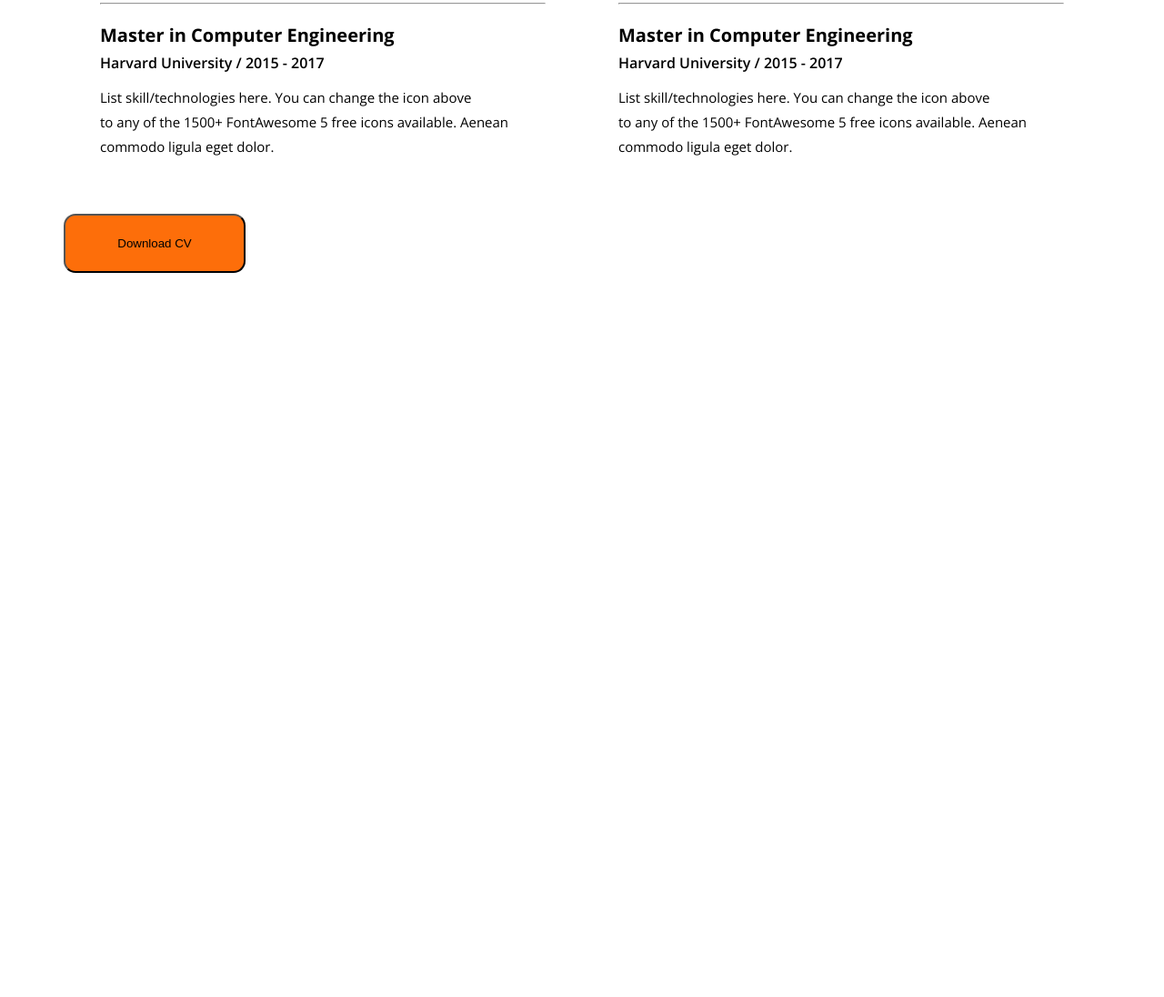
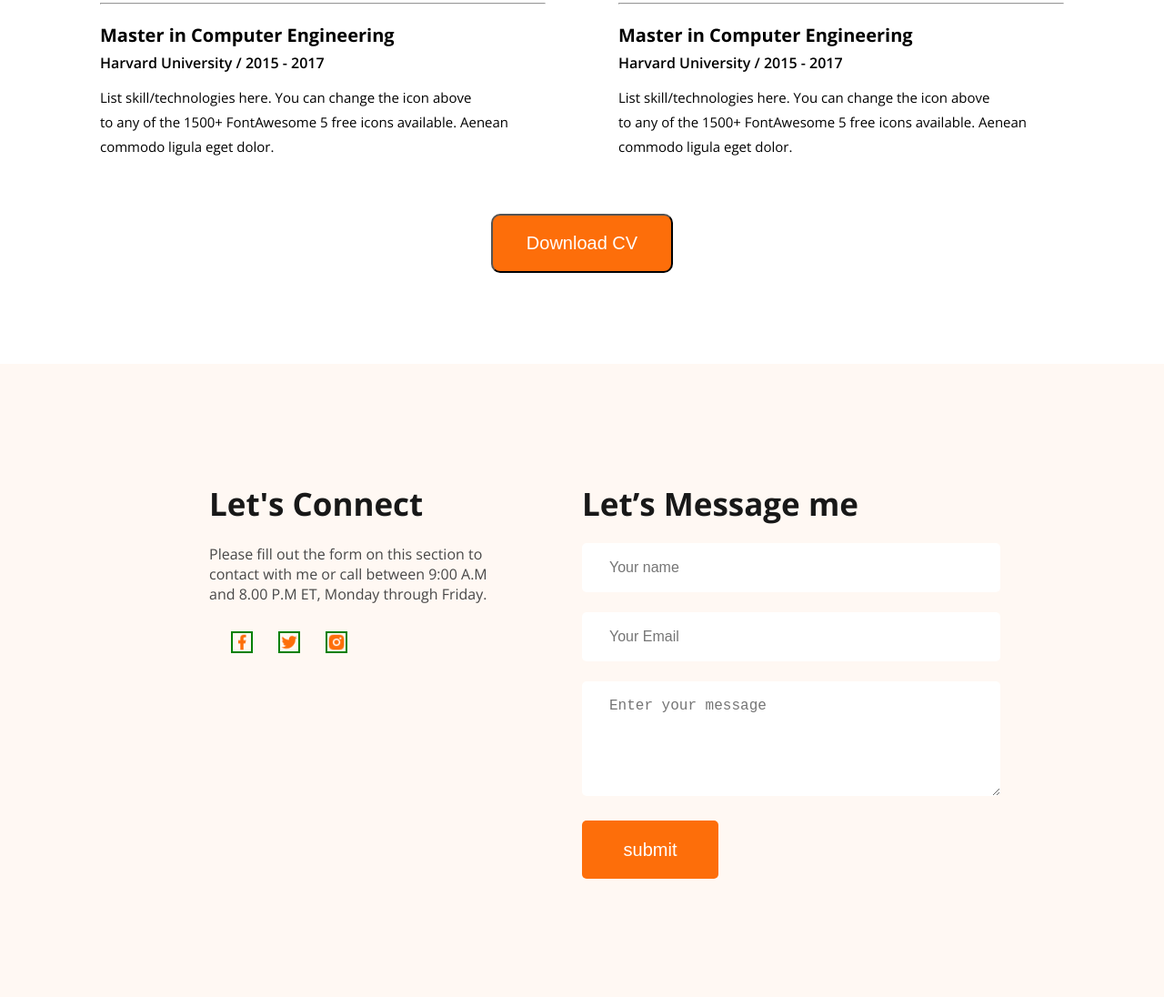
Before and after one commit to ahm-amdad/portfolio-figma-file, a plain HTML site: page index.html in a window 1280 px wide. Shown: the part 2871-3967 px from the top of the page at 91% size. Before the commit the page ends 3171 px from the top, so only its background shows below. Drawn offline with nearby package versions, Linux system fonts and the light colour scheme.

Commit message:
add a to z

```diff
--- a/index.html
+++ b/index.html
@@ -229,8 +229,34 @@
             </div>
           </div>
         </div>
-        <button class="cv-download">Download CV</button>
+        <div class="btn-cv-resume">
+          <button class="cv-download">Download CV</button>
+        </div>
       </section>
     </main>
+    <footer>
+      <div class="footer-container">
+        <div class="footer-social">
+          <h5 class="connect">Let's Connect</h5>
+          <p class="social-des">Please fill out the form on this section to contact with me or call between  9:00 A.M and 8.00 P.M ET, Monday through Friday.</p>
+          <div class="social-icon">
+            <img src="images/icons/facebook.png" alt="">
+            <img src="images/icons/twitter.png" alt="">
+            <img src="images/icons/insta.png" alt="">
+          </div>
+        </div>
+        <div class="footer-contact">
+          <h4 class="message">Let’s Message me</h4>
+          <form action="">
+            <input type="text" name="" id="" placeholder="Your name"><br><br>
+            <input type="email" name="" id="" placeholder="Your Email"><br><br>
+            <textarea name="" id="" rows="5" cols="30" placeholder="Enter your message"></textarea><br><br>
+            <input type="submit" value="submit">
+          </form>
+        </div>
+      </div>
+    </footer>
+
+
   </body>
 </html>
--- a/style.css
+++ b/style.css
@@ -1,8 +1,8 @@
-
 @import url('https://fonts.googleapis.com/css2?family=Open+Sans:wght@300..800&family=Roboto+Condensed:ital,wght@0,100..900;1,100..900&display=swap');
 
 body {
-        font-family: 'Open Sans', sans-serif; /* or 'Roboto Condensed' if preferred */
+    font-family: 'Open Sans', sans-serif;
+    /* or 'Roboto Condensed' if preferred */
 }
 
 * {
@@ -10,25 +10,28 @@
     padding: 0;
     box-sizing: border-box;
 }
-.container{
-    width:100%;
-    height:100vh;
+
+.container {
+    width: 100%;
+    height: 100vh;
     background-color: #FFF8F3;
-    background-image: url('images/header_bg.png'),url(images/developer.png);
+    background-image: url('images/header_bg.png'), url(images/developer.png);
     background-repeat: no-repeat;
     background-position: bottom right, left;
 }
-.container .vertical-text{
-    width:5%;
+
+.container .vertical-text {
+    width: 5%;
 }
-.container .main-content{
-    width:95%;
+
+.container .main-content {
+    width: 95%;
 }
 
 /* Main container styling */
 .container {
     display: flex;
-    font-family:Open sans, sans-serif;
+    font-family: Open sans, sans-serif;
 }
 
 /* Vertical text section styling */
@@ -36,11 +39,11 @@
     font-size: 4rem;
     padding-left: 15px;
     font-weight: bold;
-    color:#dcd6d2;
+    color: #dcd6d2;
     font-family: Open sans, serif;
     display: flex;
     flex-direction: column-reverse;
-    align-items:start;
+    align-items: start;
     /* letter-spacing: 2px;  */
 }
 
@@ -78,15 +81,15 @@
     display: flex;
     justify-content: center;
     align-items: center;
-    gap:60px;
-    margin:0 50px 0 30px;
+    gap: 60px;
+    margin: 0 50px 0 30px;
 }
 
 .nav-links a {
     text-decoration: none;
     color: #333;
     font-size: 16px;
-    font-family: Open sans,sans-serif;
+    font-family: Open sans, sans-serif;
 }
 
 .hire-me-btn {
@@ -97,7 +100,7 @@
     border-radius: 5px;
     cursor: pointer;
     font-size: 16px;
-    font-family: Open sans,sans-serif;
+    font-family: Open sans, sans-serif;
 }
 
 
@@ -165,73 +168,83 @@
 /* ============================== */
 /* ======= About me style========== */
 /* =============================================== */
-.about-me{
-    padding:100px;
+.about-me {
+    padding: 100px;
     background-color: #fff;
 }
-.about-container{
-    width:1140px;
+
+.about-container {
+    width: 1140px;
     background-color: #FFF8F3;
     margin: 0 auto;
     text-align: center;
-    padding:150px;
+    padding: 150px;
 
 }
-.about-title{
+
+.about-title {
     font-size: 35px;
     font-weight: bold;
     margin-bottom: 20px;
 }
-.about-description{
+
+.about-description {
     font-size: 18px;
 
 }
-.about-info-container{
+
+.about-info-container {
     margin-top: 30px;
     display: flex;
     justify-content: center;
 
 }
-.about-info{
+
+.about-info {
     margin: 0 30px 0 30px;
 }
+
 .info-title {
     font-size: 13px;
 
 }
-.info-detail{
+
+.info-detail {
     font-size: 16px;
-    font-weight:600;
+    font-weight: 600;
 }
 
 /* ============================== */
 /* ======= what i do ========== */
 /* ============================= */
-.what_i_do{
+.what_i_do {
     margin-bottom: 100px;
 }
-.what-container{
+
+.what-container {
     text-align: center;
     width: 900px;
 
-  margin:0 auto;
+    margin: 0 auto;
 }
-.primary-title{
+
+.primary-title {
     font-size: 35px;
     font-weight: bold;
     margin-bottom: 30px;
-    color:#7B1FA2;
+    color: #7B1FA2;
 }
 
 /* ============================== */
 /* ======= skills style ========== */
 /* ============================= */
-.skills{
+.skills {
     width: 1140px;
-    margin:0 auto;
+    margin: 0 auto;
     margin-bottom: 150px;
 }
-.skills-container{
+
+.skills-container {
     display: flex;
     /* background-color: #f7f7f7; */
 
@@ -240,18 +253,21 @@
 
 
 }
-.skill{
+
+.skill {
     background-color: #FFFFFF;
     padding: 20px;
     border-radius: 10px;
     box-shadow: 0px 5px 80px 0px rgb(71, 207, 71);
 }
-.skill-title{
+
+.skill-title {
     font-size: 20px;
     margin-bottom: 15px;
     margin-top: 15px;
 }
-.skill-description{
+
+.skill-description {
 
     font-size: 15px;
     line-height: 2;
@@ -260,57 +276,185 @@
 /* ============================== */
 /* ======= skills style ========== */
 /* ============================= */
-.resume{
-    width : 1140px;
+.resume {
+    width: 1140px;
     margin: 0 auto;
+    margin-bottom: 100px;
 }
-.resume > h3{
+
+.resume>h3 {
     text-align: center;
     margin-bottom: 140px;
 }
-.resume-container{
+
+.resume-container {
     display: flex;
 
 }
-.resume-col-left{
 
-    padding:40px
+.resume-col-left {
+
+    padding: 40px
 }
-.resume-col-right{
+
+.resume-col-right {
     /* background-color: #fff; */
-    padding:40px
+    padding: 40px
 }
-.resume-left-title{
+
+.resume-left-title {
     font-size: 25px;
     margin-bottom: 25px;
 }
-.resume-item{
 
-}
-.resume-item-title{
+.resume-item {}
+
+.resume-item-title {
     font-size: 20px;
     margin-bottom: 6px;
 }
-.resume-item-sub-title{
+
+.resume-item-sub-title {
     font-size: 16px;
     font-weight: 600;
     margin-bottom: 14px;
 }
-.resume-description{
+
+.resume-description {
     font-size: 15px;
     margin-bottom: 20px;
     line-height: 1.8;
 }
-.resume-right-title{
+
+.resume-right-title {
     font-size: 25px;
     margin-bottom: 25px;
 }
-.space-top{margin-top:20px}
 
-.cv-download{
-    width:200px;
+.space-top {
+    margin-top: 20px
+}
+
+.cv-download {
+    width: 200px;
     height: 65px;
-    border-radius: 13px;
+    margin: 0 auto;
+    border-radius: 10px;
     background-color: #fd6e0a;
-    text-align:center;
+    color: white;
+    /* display:block; */
+    text-align: center;
+    font-size: 20px;
 }
+
+.btn-cv-resume {
+    text-align: center;
+}
+
+#rifat {
+    text-transform: uppercase;
+    font-size: 50px;
+    text-align: center;
+    color: teal;
+}
+
+/* =========footer style============= */
+footer {
+    background-color: #fff8f3;
+    padding: 130px 230px;
+}
+
+.footer-container {
+
+    display: flex;
+    gap: 100px;
+
+}
+
+/* Lets Connect */
+.connect {
+    font-size: 35px;
+    line-height: 48px;
+    margin-bottom: 20px;
+    color: #181818;
+}
+
+.social-des {
+    font-size: 16px;
+    color: #474747;
+    margin-bottom: 30px;
+}
+
+.social-icon img:first-of-type {
+    border: 2px solid green;
+}
+
+.social-icon img:last-of-type {
+    border: 2px solid green;
+}
+
+.social-icon img:nth-of-type(2) {
+    border: 2px solid green;
+}
+
+.social-icon img {
+    width: 24px;
+    height: 24px;
+    margin-left: 24px;
+}
+
+/* -------------- */
+.footer-social {
+    width: 50%;
+}
+
+.footer-contact {
+    width: 50%;
+}
+
+.message {
+    font-size: 35px;
+    /* line-height: 48px; */
+    margin-bottom: 20px;
+    color: #181818;
+}
+
+.footer-contact form input[type=text],
+.footer-contact form input[type=email],
+textarea {
+    /* width:100%; */
+    width: 460px;
+    border-radius: 5px;
+    border: 0;
+    padding: 18px 30px;
+    color: #757575;
+    font-size: 16px;
+}
+
+input[type="text"]:focus,
+input[type="email"]:focus,
+textarea:focus {
+    border: none;
+    outline: none;
+}
+
+input[type=submit] {
+
+    width: 150px;
+    height: 64px;
+    /* left: 909px; */
+    /* top: 4062px; */
+    background-color: #FD6E0A;
+    border-radius: 5px;
+    color: white;
+    font-size: 20px;
+    border:none;
+    outline:none;
+
+
+
+}
+.a{
+    display:block;
+
+}
```
Lines whose indentation alone changed are shown as unchanged.
